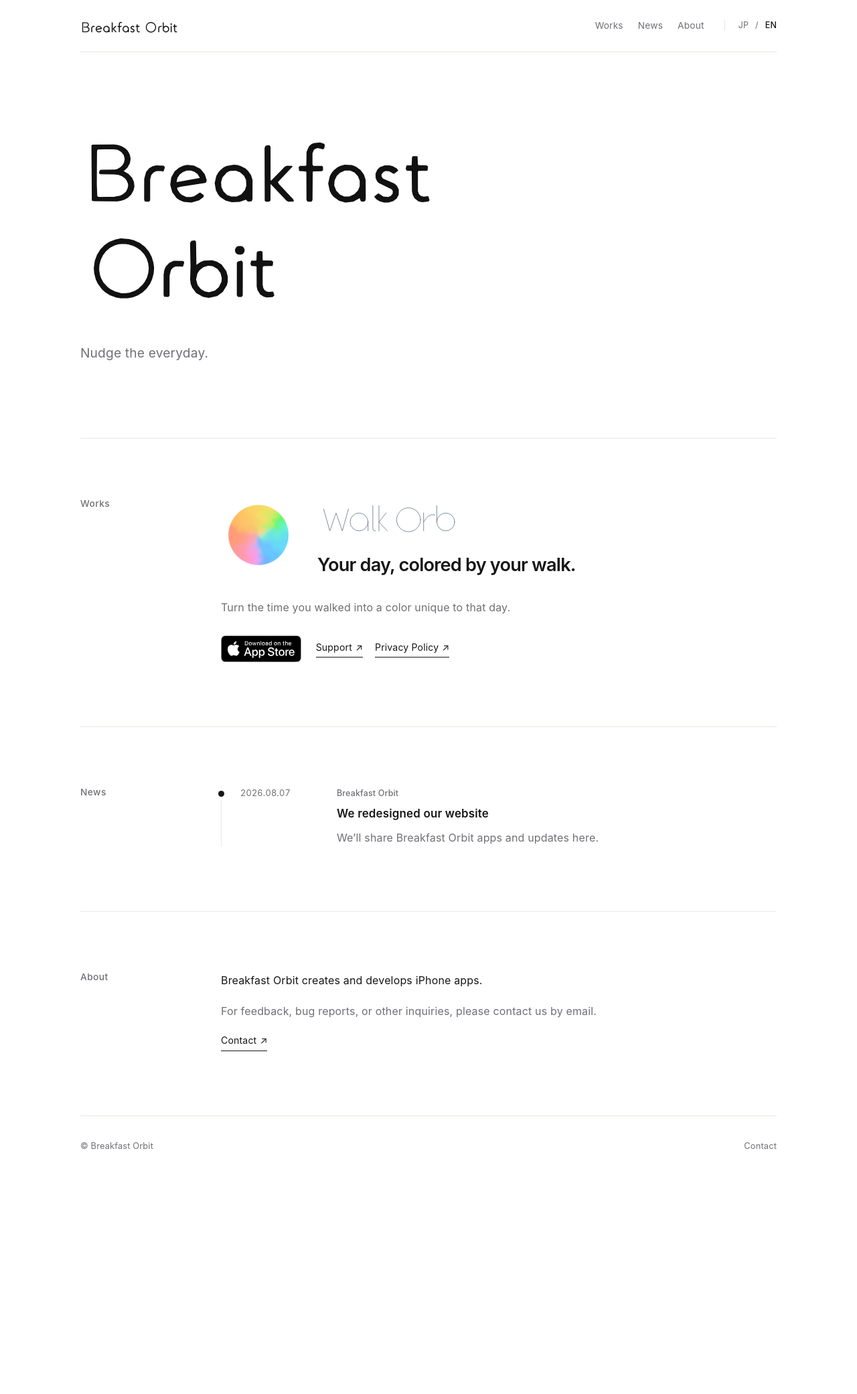
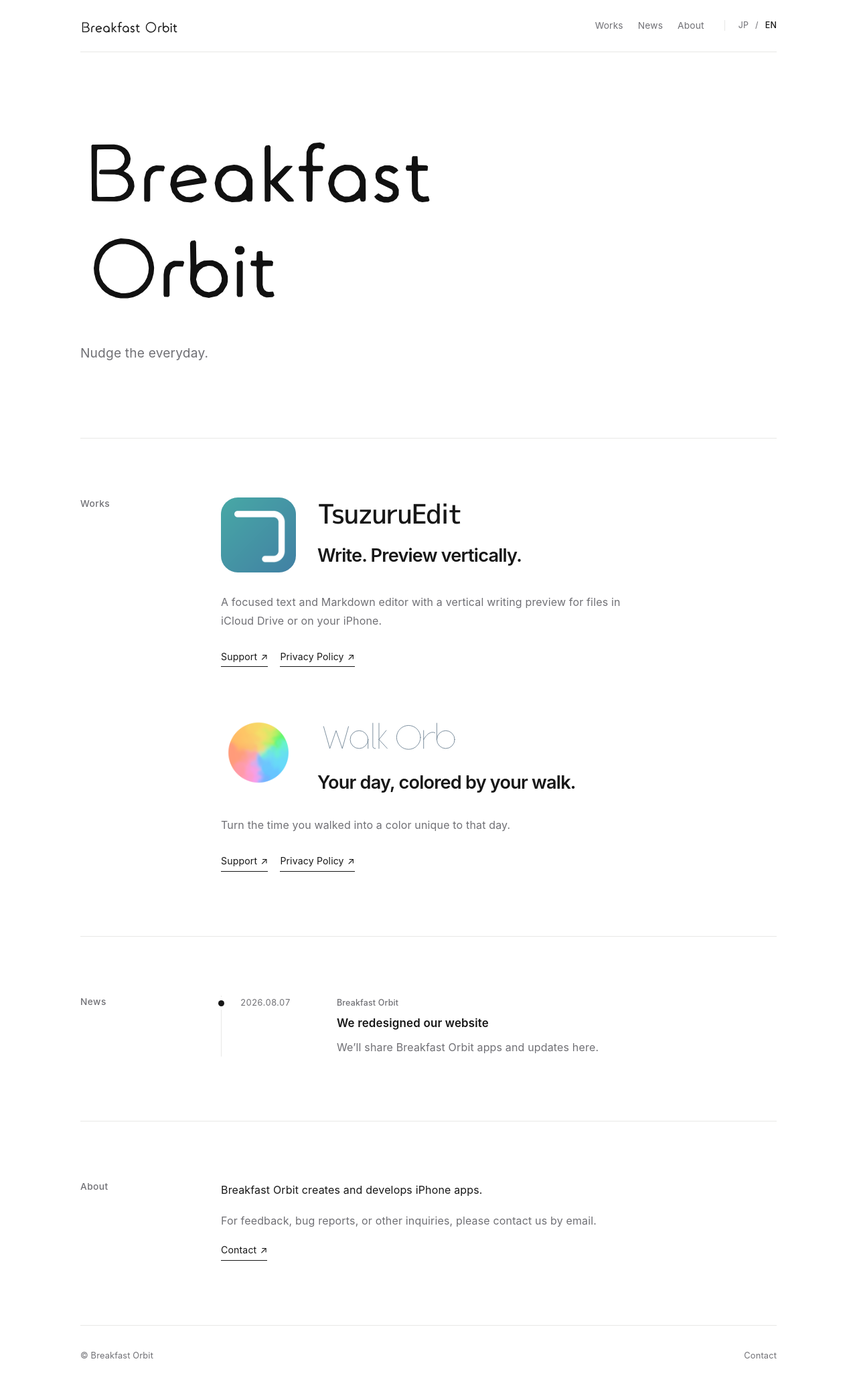
Before and after one commit to breakfast-orbit/breakfast-orbit.github.io, a Jekyll site: the page built from en/index.html, in a window 1280 px wide. Shown: the whole page at 67% size. Built offline with Jekyll 4.4.1, drawn with Linux system fonts in a browser that asks for light colours; before the commit the page ends 1769 px from its top, so only the background shows below that.

```diff
--- /dev/null
+++ b/_data/apps.yml
@@ -0,0 +1,5 @@
+walkorb:
+  app_store_url: ""
+
+tsuzuruedit:
+  app_store_url: ""
--- a/en/index.html
+++ b/en/index.html
@@ -14,6 +14,8 @@ layout: none
   <link rel="alternate" hreflang="x-default" href="https://breakfast-orbit.github.io/">
 
   <style>
+    @import url('https://fonts.googleapis.com/css2?family=M+PLUS+1p:wght@400;500&display=swap');
+
     :root {
       --bg: #ffffff;
       --fg: #171717;
@@ -178,6 +180,15 @@ layout: none
       object-fit: contain;
       object-position: left center;
       margin-bottom: 20px;
+    }
+
+    .app-title {
+      margin: 0 0 20px;
+      font-family: "M PLUS 1p", sans-serif;
+      font-size: clamp(1.8rem, 4vw, 2.5rem);
+      line-height: 1.2;
+      letter-spacing: -0.04em;
+      font-weight: 500;
     }
 
     .app-details {
@@ -519,6 +530,46 @@ layout: none
               <div class="app-top">
                 <img
                   class="app-icon"
+                  src="../assets/tsuzuruedit-icon.png"
+                  width="112"
+                  height="112"
+                  alt="TsuzuruEdit app icon">
+
+                <div class="app-heading">
+                  <h3 class="app-title">TsuzuruEdit</h3>
+                  <p class="app-tagline">Write. Preview vertically.</p>
+                </div>
+              </div>
+
+              <div class="app-details">
+                <p class="app-description">
+                  A focused text and Markdown editor with a vertical writing preview for files in iCloud Drive or on your iPhone.
+                </p>
+
+                <div class="app-actions">
+                  {% if site.data.apps.tsuzuruedit.app_store_url != empty %}
+                  <div class="app-store-slot">
+                    <a class="app-store-link" href="{{ site.data.apps.tsuzuruedit.app_store_url | escape }}">
+                      <img
+                        class="apple-store-badge"
+                        src="../assets/Download_on_the_App_Store_Badge_US-UK_RGB_blk_092917.svg"
+                        alt="Download on the App Store">
+                    </a>
+                  </div>
+                  {% endif %}
+
+                  <div class="app-links">
+                    <a class="text-link" href="../tsuzuruedit/support/">Support <span aria-hidden="true">↗</span></a>
+                    <a class="text-link" href="../tsuzuruedit/">Privacy Policy <span aria-hidden="true">↗</span></a>
+                  </div>
+                </div>
+              </div>
+            </article>
+
+            <article class="app">
+              <div class="app-top">
+                <img
+                  class="app-icon"
                   src="../assets/walk-orb-icon.png"
                   width="112"
                   height="112"
@@ -540,16 +591,16 @@ layout: none
                 </p>
 
                 <div class="app-actions">
+                  {% if site.data.apps.walkorb.app_store_url != empty %}
                   <div class="app-store-slot">
-                    <!--
-                      Apple公式の日本語版「App Storeからダウンロード」バッジをここに追加します。
-                      公式提供画像をそのまま使用し、Walk OrbのApp Store URLへリンクしてください。
-                    -->
-                    <img
-                      class="apple-store-badge"
-                      src="../assets/Download_on_the_App_Store_Badge_US-UK_RGB_blk_092917.svg"
-                      alt="Download on the App Store">
+                    <a class="app-store-link" href="{{ site.data.apps.walkorb.app_store_url | escape }}">
+                      <img
+                        class="apple-store-badge"
+                        src="../assets/Download_on_the_App_Store_Badge_US-UK_RGB_blk_092917.svg"
+                        alt="Download on the App Store">
+                    </a>
                   </div>
+                  {% endif %}
 
                   <div class="app-links">
                     <a class="text-link" href="../walkorb/support/">Support <span aria-hidden="true">↗</span></a>
```
Also changed, not shown: index.html (+59 -8 lines), tsuzuruedit/index.md (added, +159 -0 lines), tsuzuruedit/support/index.md (added, +175 -0 lines), assets/tsuzuruedit-icon.png (added).
